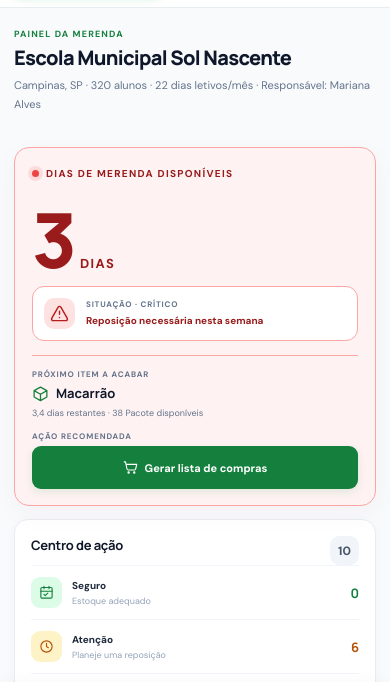
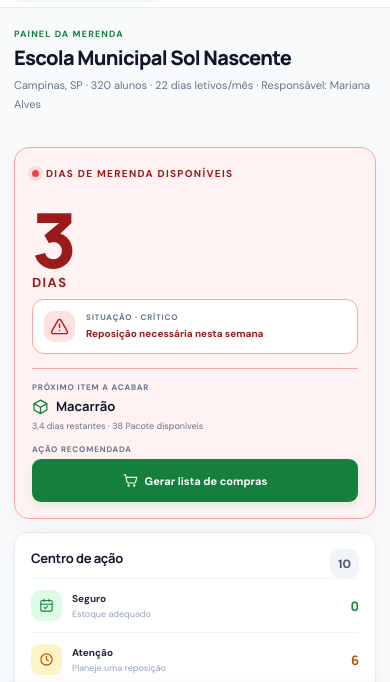
Before and after one commit to RomarioCampos8888/Gestao_Escolas, a website: page index.html in a window 390 px wide. Shown: the part 89-771 px from the top of the page. Drawn offline with Linux system fonts and the light colour scheme.

Commit message:
Stack dashboard days indicator
Clarify local data persistence and account limitations.

Co-authored-by: Copilot <223556219+Copilot@users.noreply.github.com>

```diff
--- a/styles.css
+++ b/styles.css
@@ -467,7 +467,7 @@ h1 { color: #0f172a; font-size: 25px; letter-spacing: -.7px; }
 .status-warning .status-dot { background: #f59e0b; box-shadow: 0 0 0 4px #f59e0b22; }
 .status-critical .status-dot { background: #ef4444; box-shadow: 0 0 0 4px #ef444422; }
 .days-main { display: flex; align-items: center; justify-content: space-between; gap: 20px; }
-.days-number { display: flex; align-items: baseline; gap: 10px; margin: 15px 0 8px; color: #14532d; font: 800 96px/.96 Manrope, sans-serif; letter-spacing: -7px; }
+.days-number { display: flex; flex-direction: column; align-items: flex-start; gap: 0; margin: 15px 0 8px; color: #14532d; font: 800 96px/.96 Manrope, sans-serif; letter-spacing: -7px; }
 .status-warning .days-number { color: #854d0e; }
 .status-critical .days-number { color: #991b1b; }
 .days-number span { font: 800 16px/1 "DM Sans", sans-serif; letter-spacing: 1.4px; }
@@ -538,7 +538,7 @@ h1 { color: #0f172a; font-size: 25px; letter-spacing: -.7px; }
   .dashboard-grid { grid-template-columns: 1fr; }
   .days-card { min-height: 0; padding: 19px 17px 16px; border-radius: 15px; }
   .days-main { align-items: flex-start; flex-direction: column; gap: 7px; }
-  .days-number { align-items: baseline; gap: 8px; margin: 16px 0 3px; font-size: 76px; letter-spacing: -5px; }
+  .days-number { align-items: flex-start; gap: 0; margin: 16px 0 3px; font-size: 76px; letter-spacing: -5px; }
   .days-number span { font-size: 13px; }
   .days-situation { width: 100%; max-width: none; min-height: 55px; margin: 0; padding: 9px 11px; }
   .situation-indicator { width: 31px; height: 31px; }
```
Also changed, not shown: README.md.
